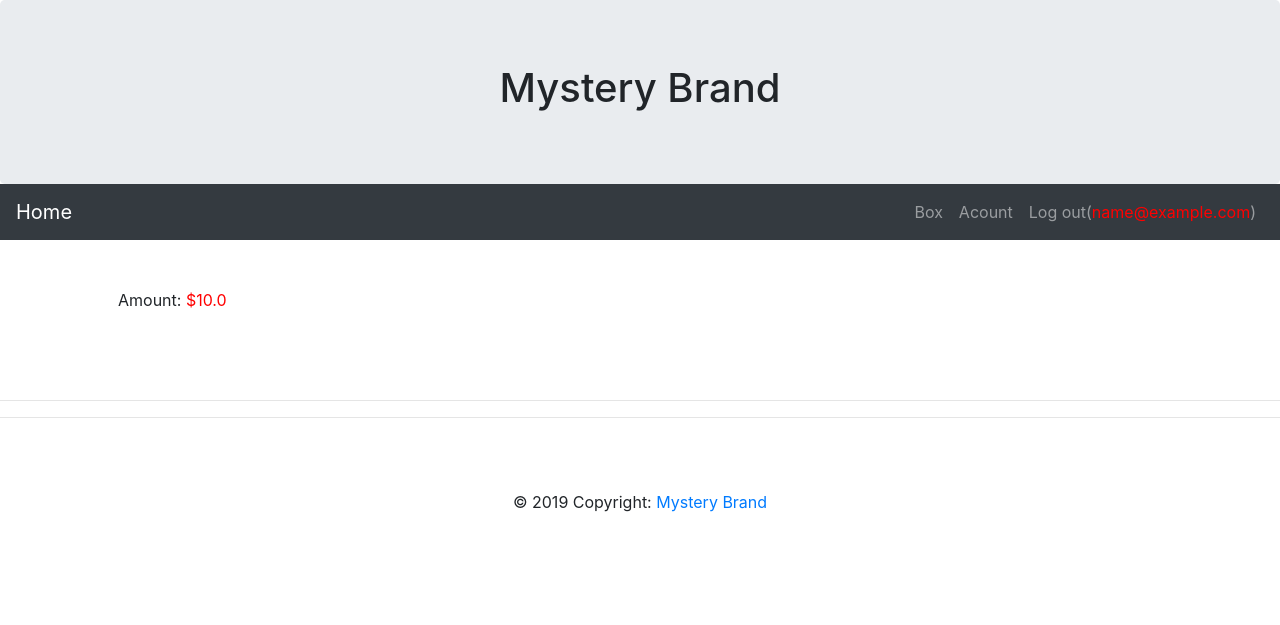
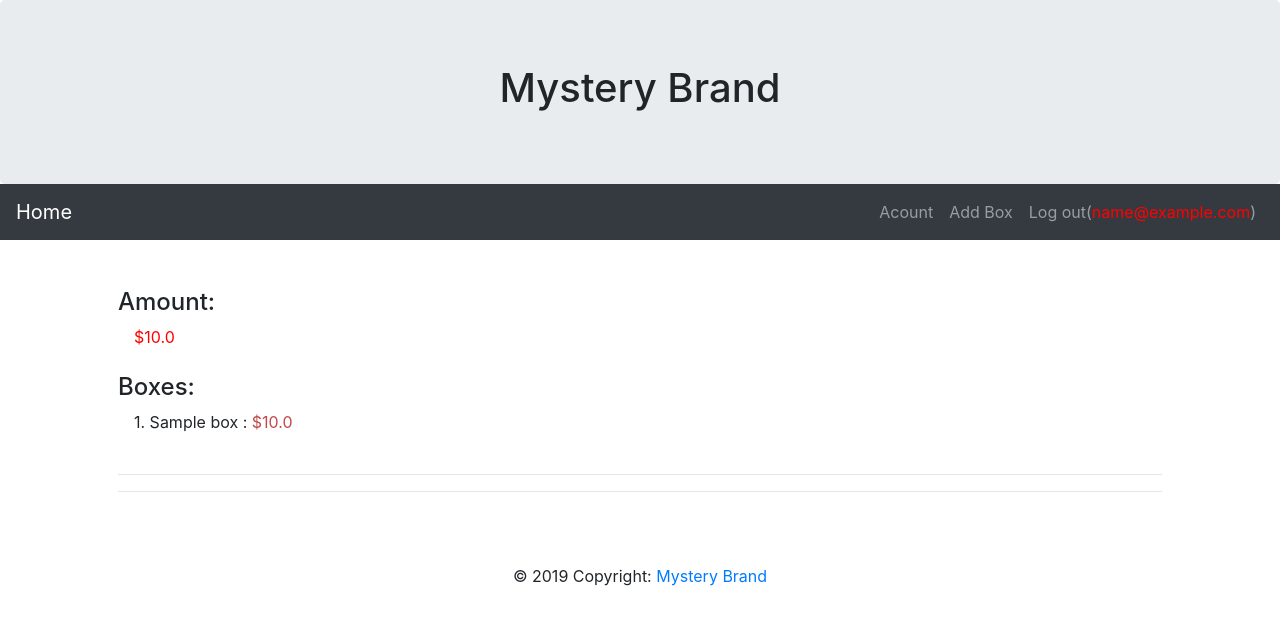
Before and after one commit to sottoc/pythonTestApp, a Django app: page /mainApps/account/ in a window 1280 px wide. Shown: the top 625 px of the page. Run offline with Django 3.2, Linux system fonts and the light colour scheme; a user stored in the database is signed in; tables that the repository leaves empty hold one stand-in row (values such as "Sample post"); some libraries are stand-ins or nearby versions.

Commit message:
update box and amount

```diff
--- a/mainApps/views.py
+++ b/mainApps/views.py
@@ -22,6 +22,7 @@
     amount = None
     user = request.user
     account = Account.objects.filter(user=user).first()
+    boxes = Box.objects.filter(account=account)
     if account:
         amount = account.amount
     if request.method == "POST":
@@ -34,7 +35,7 @@
             account.amount = amount
             account.save()
             amount = amount
-    return render(request, "mainApps/profile.html" ,{'amount':amount, 'info' : info, 'user' : request.user})
+    return render(request, "mainApps/profile.html" ,{'amount':amount, 'info' : info, 'boxes': boxes, 'user' : request.user})
 
 @login_required
 def box_view(request):
--- a/templates/layout/layout.html
+++ b/templates/layout/layout.html
@@ -27,11 +27,11 @@
         <a class="nav-link" href="/auth/signup">Sign Up</a>
       </li>
       {% else %}
-      <li class="nav-item">
-        <a class="nav-link" href="/mainApps/box">Box</a>
+        <li class="nav-item">
+        <a class="nav-link" href="/mainApps/account/">Acount</a>
       </li>
         <li class="nav-item">
-        <a class="nav-link" href="/mainApps/account/">Acount</a>
+        <a class="nav-link" href="/mainApps/box">Add Box</a>
       </li>
       </li>
       <li class="nav-item">
--- a/templates/mainApps/profile.html
+++ b/templates/mainApps/profile.html
@@ -2,8 +2,21 @@
 {% block content %}
 <div class="container p-5">
     {% if amount %}
-    <div class="warning">  Amount: <span style="color:red"> ${{amount}} </span> </div>
+    <h4> Amount: </h4>
+    <div class="ml-3">
+        <span style="color:red"> ${{amount}} </span>
+    </div>
+    <br>
+    <h4> Boxes: </h4>
+    <div class="ml-3">
+    {% if boxes.count == 0 %}
+        <span style="color:#c14949"> No boxes </span>
+    {% endif %}
+    {% for box in boxes %}
+    <div> {{forloop.counter}}. {{box.name}} : <span style="color:#c14949"> ${{box.price}} </span> </div>
+    {% endfor %}
     {% else %}
+    </div>
     <form method="post">
         {% csrf_token %}
         <div class="form-group">
```
